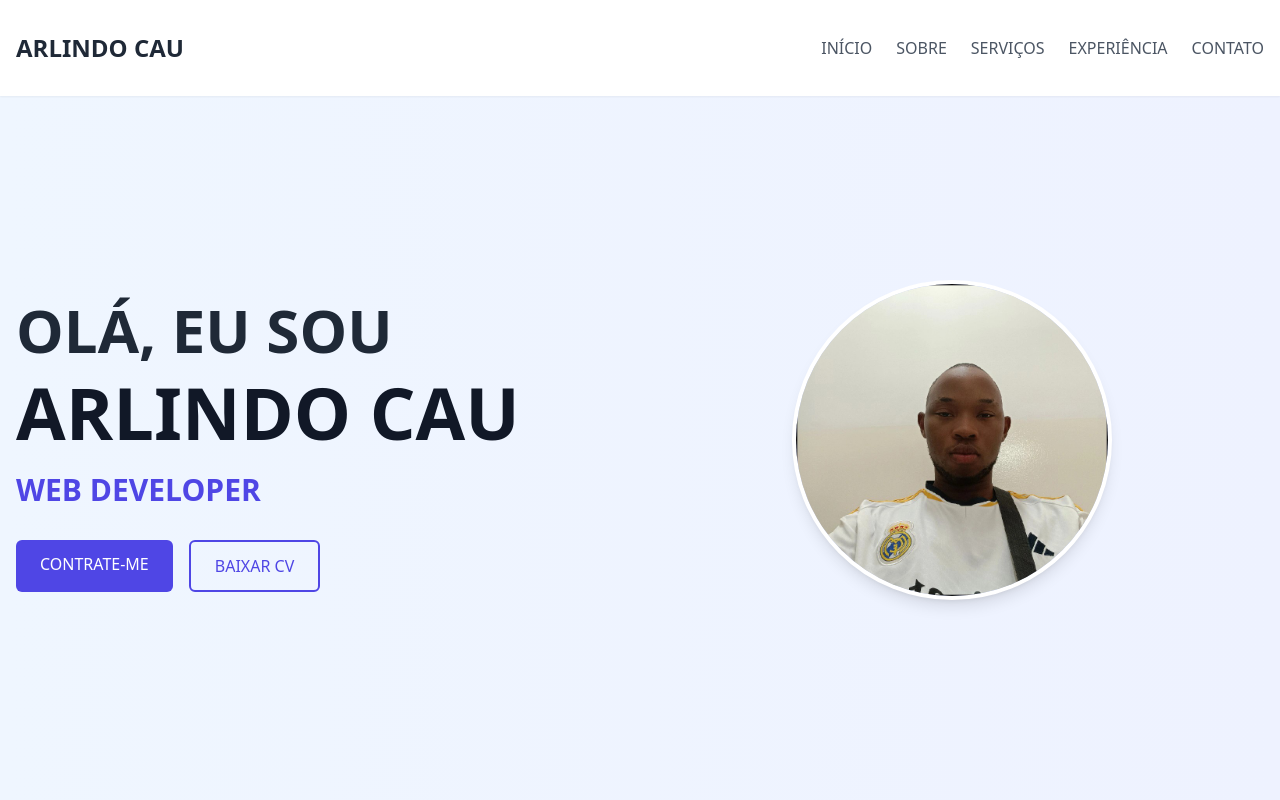
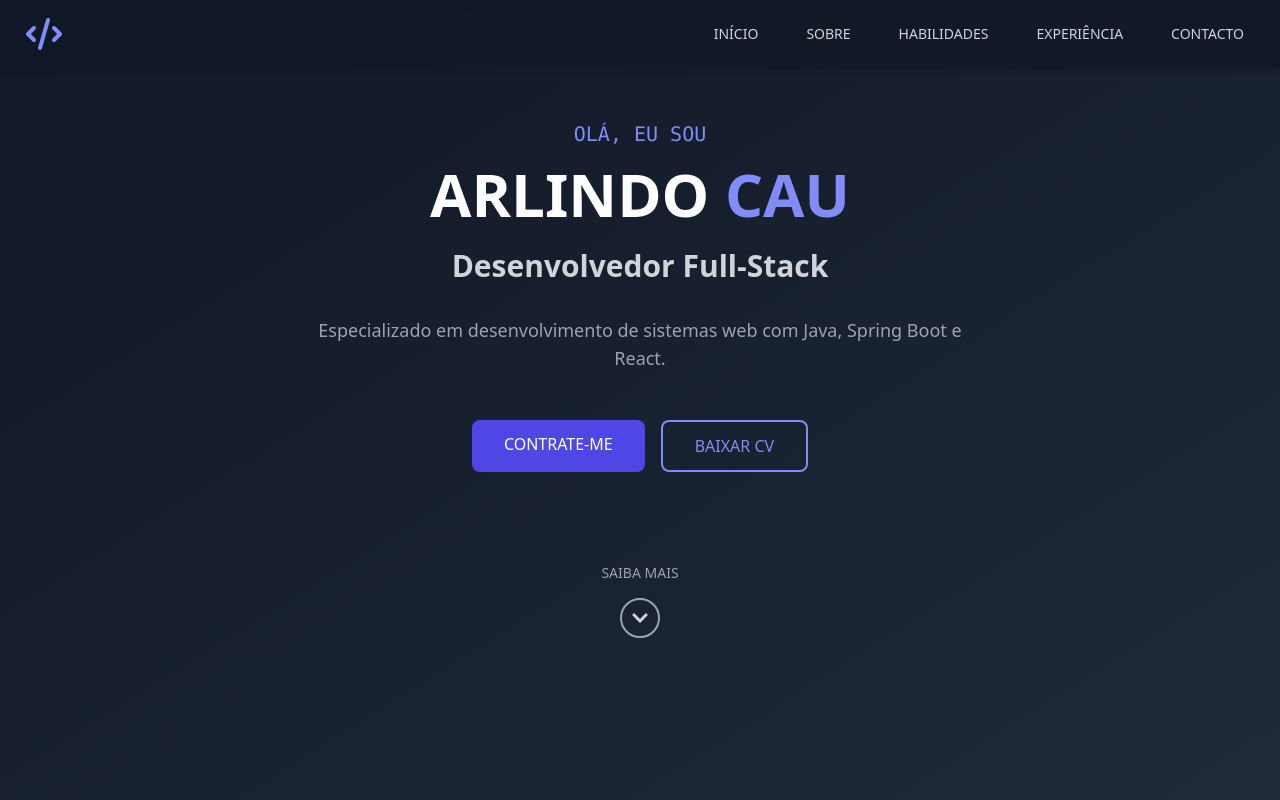
Before and after one commit to arlindolazaro/arlindolazaro.github.io, a React (Vite) app: page / in a window 1280 px wide. Shown: the top 800 px of the page. Built offline with nearby package versions, Linux system fonts and the light colour scheme.

Commit message:
Portfólio profissional finalizado

```diff
--- a/package.json
+++ b/package.json
@@ -17,7 +17,9 @@
     "framer-motion": "^12.23.9",
     "react": "^19.1.0",
     "react-dom": "^19.1.0",
-    "react-router-dom": "^7.7.0"
+    "react-icons": "^5.5.0",
+    "react-router-dom": "^7.7.0",
+    "swiper": "^11.2.10"
   },
   "devDependencies": {
     "@eslint/js": "^9.30.1",
--- a/src/assets/styles/global.css
+++ b/src/assets/styles/global.css
@@ -44,3 +44,29 @@
     @apply outline-2 outline-offset-2 outline-indigo-600;
   }
 }
+
+
+/* Smooth scrolling */
+html {
+  scroll-behavior: smooth;
+}
+
+/* Button transitions */
+.btn-transition {
+  transition: all 0.3s ease;
+}
+
+/* Gradient text */
+.text-gradient {
+  background-clip: text;
+  -webkit-background-clip: text;
+  color: transparent;
+}
+/* No seu arquivo global.css */
+html {
+  scroll-behavior: smooth;
+}
+
+.scroll-btn {
+  transition: all 0.3s cubic-bezier(0.4, 0, 0.2, 1);
+}
--- a/src/components/Contact/Contact.tsx
+++ b/src/components/Contact/Contact.tsx
@@ -14,9 +14,9 @@ const Contact = () => {
           viewport={{ once: true }}
           className="max-w-2xl mx-auto text-center mb-16"
         >
-          <h2 className="text-3xl md:text-4xl font-bold text-gray-800 mb-4">CONTATO</h2>
+          <h2 className="text-3xl md:text-4xl font-bold text-gray-800 mb-4">CONTACTO</h2>
           <p className="text-gray-600">
-            Estou disponível para oportunidades e colaborações. Entre em contato!
+            Estou disponível para oportunidades e colaborações. Entre em contacto!
           </p>
         </motion.div>
 
--- a/src/components/Footer/Footer.tsx
+++ b/src/components/Footer/Footer.tsx
@@ -14,8 +14,7 @@ const Footer = () => {
             viewport={{ once: true }}
             className="mb-8"
           >
-            <h2 className="text-3xl font-bold">ARLINDO CAU</h2>
-            <p className="text-gray-400 text-center mt-2">Engenheiro de Software Full-Stack</p>
+            <h2 className="text-3xl font-bold">Web Developer</h2>
           </motion.div>
 
           <div className="flex space-x-6 mb-8">
@@ -46,7 +45,7 @@ const Footer = () => {
             viewport={{ once: true }}
             className="text-gray-400 text-center"
           >
-            © {new Date().getFullYear()} Arlindo Lázaro Cau Júnior. Todos os direitos reservados.
+            © {new Date().getFullYear()}. Todos os direitos reservados.
           </motion.p>
         </div>
       </div>
--- a/src/components/Header/Header.tsx
+++ b/src/components/Header/Header.tsx
@@ -1,70 +1,82 @@
 import { useState } from 'react';
 import { motion } from 'framer-motion';
+import { FaBars, FaTimes } from 'react-icons/fa';
+import { faCode } from '@fortawesome/free-solid-svg-icons';
 import { FontAwesomeIcon } from '@fortawesome/react-fontawesome';
-import { faBars, faTimes } from '@fortawesome/free-solid-svg-icons';
+
+const navItems = [
+  { name: 'INÍCIO', path: '#home' },
+  { name: 'SOBRE', path: '#about' },
+  { name: 'HABILIDADES', path: '#skills' },
+  { name: 'EXPERIÊNCIA', path: '#experience' },
+  { name: 'CONTACTO', path: '#contact' },
+];
 
 const Header = () => {
   const [isMenuOpen, setIsMenuOpen] = useState(false);
 
-  const navItems = [
-    { name: 'INÍCIO', path: '/' },
-    { name: 'SOBRE', path: '#about' },
-    { name: 'SERVIÇOS', path: '#services' },
-    { name: 'EXPERIÊNCIA', path: '#experience' },
-    { name: 'CONTATO', path: '#contact' },
-  ];
-
   return (
-    <header className="fixed w-full bg-white shadow-sm z-50">
-      <div className="container mx-auto px-4 py-4 flex justify-between items-center">
+    <header className="fixed w-full z-50 bg-gray-900/80 backdrop-blur-sm shadow-md">
+      <div className="container mx-auto px-6 py-4">
+        <div className="flex justify-between items-center">
           <motion.div
             initial={{ opacity: 0 }}
             animate={{ opacity: 1 }}
             transition={{ duration: 0.5 }}
           >
-          <h1 className="text-2xl font-bold text-gray-800">ARLINDO CAU</h1>
+            <a href="#home" className="text-white flex items-center justify-center">
+              <FontAwesomeIcon icon={faCode} className="text-indigo-400" size="2x" />
+            </a>
+
           </motion.div>
 
           {/* Desktop Navigation */}
-        <nav className="hidden md:flex gap-6">
-          {navItems.map((item) => (
-            <a
+          <nav className="hidden md:flex space-x-6">
+            {navItems.map((item, index) => (
+              <motion.a
                 key={item.name}
                 href={item.path}
-              className="text-gray-600 hover:text-gray-900 transition-colors whitespace-nowrap"
+                className="relative text-gray-300 hover:text-white px-3 py-2 text-sm font-medium transition-colors"
+                initial={{ opacity: 0, y: -10 }}
+                animate={{ opacity: 1, y: 0 }}
+                transition={{ delay: 0.1 * index }}
               >
                 {item.name}
-            </a>
+                <span className="absolute bottom-0 left-0 w-0 h-0.5 bg-indigo-500 transition-all duration-300 group-hover:w-full" />
+              </motion.a>
             ))}
           </nav>
 
           {/* Mobile Menu Button */}
           <button
-          className="md:hidden text-gray-600"
+            className="md:hidden text-white focus:outline-none"
             onClick={() => setIsMenuOpen(!isMenuOpen)}
-          aria-label="Toggle menu"
+            aria-label="Menu"
           >
-          <FontAwesomeIcon icon={isMenuOpen ? faTimes : faBars} size="lg" />
+            {isMenuOpen ? <FaTimes size={24} /> : <FaBars size={24} />}
           </button>
+        </div>
 
-        {/* Mobile Navigation */}
+        {/* Mobile Menu */}
         {isMenuOpen && (
           <motion.div
-            initial={{ opacity: 0, y: -20 }}
-            animate={{ opacity: 1, y: 0 }}
-            transition={{ duration: 0.3 }}
-            className="md:hidden absolute top-16 left-0 right-0 bg-white shadow-lg py-4 px-4"
+            initial={{ opacity: 0, height: 0 }}
+            animate={{ opacity: 1, height: 'auto' }}
+            exit={{ opacity: 0, height: 0 }}
+            className="md:hidden mt-4 overflow-hidden"
           >
+            <div className="flex flex-col space-y-2 py-4">
               {navItems.map((item) => (
                 <a
                   key={item.name}
                   href={item.path}
-                className="block py-2 text-gray-600 hover:text-gray-900 transition-colors"
+                  className="px-4 py-2 text-white hover:bg-gray-800 rounded transition-colors"
                   onClick={() => setIsMenuOpen(false)}
                 >
                   {item.name}
                 </a>
               ))}
+            </div>
           </motion.div>
         )}
       </div>
--- a/src/components/Hero/Hero.tsx
+++ b/src/components/Hero/Hero.tsx
@@ -1,50 +1,106 @@
-import minhaFoto from '../../assets/images/photo1.jpeg'; // ajuste o caminho se necessário
 import { motion } from 'framer-motion';
+import { FaChevronDown } from 'react-icons/fa';
 
 const Hero = () => {
+  const scrollToNextSection = () => {
+    document.getElementById('about')?.scrollIntoView({ behavior: 'smooth' });
+  };
+
   return (
-    <section className="min-h-screen flex items-center justify-center bg-gradient-to-r from-blue-50 to-indigo-50 pt-20">
-      <div className="container mx-auto px-4 py-16 flex flex-col md:flex-row items-center">
+    <section id="home" className="relative min-h-screen flex items-center justify-center bg-gradient-to-br from-gray-900 to-gray-800 px-6">
+      <div className="container mx-auto flex flex-col items-center justify-between min-h-[calc(100vh-5rem)] py-20">
+        {/* Conteúdo Principal */}
         <motion.div
-          initial={{ opacity: 0, x: -50 }}
-          animate={{ opacity: 1, x: 0 }}
+          initial={{ opacity: 0, y: 20 }}
+          animate={{ opacity: 1, y: 0 }}
           transition={{ duration: 0.8 }}
-          className="md:w-1/2 mb-10 md:mb-0"
+          className="max-w-3xl mx-auto text-center"
         >
-          <h2 className="text-4xl md:text-6xl font-bold text-gray-800 mb-4">OLÁ, EU SOU</h2>
-          <h1 className="text-5xl md:text-7xl font-bold text-gray-900 mb-6">ARLINDO CAU</h1>
-          <h3 className="text-2xl md:text-3xl text-indigo-600 mb-8">WEB DEVELOPER</h3>
+          <motion.p
+            className="text-lg md:text-xl text-indigo-400 mb-4 font-mono"
+            initial={{ opacity: 0 }}
+            animate={{ opacity: 1 }}
+            transition={{ delay: 0.2 }}
+          >
+            OLÁ, EU SOU
+          </motion.p>
 
-          <div className="flex space-x-4">
-            <a
+          <motion.h1
+            className="text-4xl md:text-6xl font-bold text-white mb-6"
+            initial={{ opacity: 0 }}
+            animate={{ opacity: 1 }}
+            transition={{ delay: 0.4 }}
+          >
+            ARLINDO <span className="text-indigo-400">CAU</span>
+          </motion.h1>
+
+          <motion.h2
+            className="text-2xl md:text-3xl font-semibold text-gray-300 mb-8"
+            initial={{ opacity: 0 }}
+            animate={{ opacity: 1 }}
+            transition={{ delay: 0.6 }}
+          >
+            Desenvolvedor Full-Stack
+          </motion.h2>
+
+          <motion.p
+            className="text-gray-400 mb-12 max-w-2xl mx-auto text-lg"
+            initial={{ opacity: 0 }}
+            animate={{ opacity: 1 }}
+            transition={{ delay: 0.8 }}
+          >
+            Especializado em desenvolvimento de sistemas web com Java, Spring Boot e React.
+          </motion.p>
+
+          <div className="flex flex-col sm:flex-row justify-center gap-4">
+            <motion.a
               href="#contact"
-              className="bg-indigo-600 text-white px-6 py-3 rounded-md hover:bg-indigo-700 transition-colors"
+              className="bg-indigo-600 hover:bg-indigo-700 text-white px-8 py-3 rounded-lg font-medium transition-colors"
+              whileHover={{ scale: 1.05 }}
+              whileTap={{ scale: 0.95 }}
             >
               CONTRATE-ME
-            </a>
-            <a
+            </motion.a>
+            <motion.a
               href="/Arlindo_Cau_CV.pdf"
               download
-              className="border-2 border-indigo-600 text-indigo-600 px-6 py-3 rounded-md hover:bg-indigo-50 transition-colors"
+              className="border-2 border-indigo-400 hover:bg-indigo-900/30 text-indigo-400 px-8 py-3 rounded-lg font-medium transition-colors"
+              whileHover={{ scale: 1.05 }}
+              whileTap={{ scale: 0.95 }}
             >
               BAIXAR CV
-            </a>
+            </motion.a>
           </div>
         </motion.div>
 
+        {/* Botão "Saiba Mais" - Agora perfeitamente centralizado */}
         <motion.div
-          initial={{ opacity: 0, x: 50 }}
-          animate={{ opacity: 1, x: 0 }}
-          transition={{ duration: 0.8 }}
-          className="md:w-1/2 flex justify-center"
+          className="flex flex-col items-center justify-center mb-8"
+          initial={{ opacity: 0 }}
+          animate={{ opacity: 1 }}
+          transition={{ delay: 1.2 }}
         >
-          <div className="w-64 h-64 md:w-80 md:h-80 bg-indigo-200 rounded-full overflow-hidden border-4 border-white shadow-lg">
-            <img
-              src={minhaFoto}
-              alt="Foto de Arlindo Cau"
-              className="w-full h-full object-cover"
-            />
-          </div>
+          <motion.button
+            onClick={scrollToNextSection}
+            className="flex flex-col items-center group"
+            aria-label="Scroll para próxima seção"
+            whileHover={{ scale: 1.05 }}
+          >
+            <span className="text-sm text-gray-400 mb-3 group-hover:text-indigo-300 transition-colors">
+              SAIBA MAIS
+            </span>
+            <motion.div
+              animate={{ y: [0, 8, 0] }}
+              transition={{
+                duration: 1.5,
+                repeat: Infinity,
+                ease: "easeInOut"
+              }}
+              className="w-10 h-10 rounded-full border-2 border-gray-400 group-hover:border-indigo-400 flex items-center justify-center text-gray-300 group-hover:text-indigo-300 transition-colors"
+            >
+              <FaChevronDown className="text-lg" />
+            </motion.div>
+          </motion.button>
         </motion.div>
       </div>
     </section>
```
Also changed, not shown: src/assets/images/footer-bg.png (added), 1 other file (tests, documents, lock files or other folders). Lines whose indentation alone changed are shown as unchanged.
